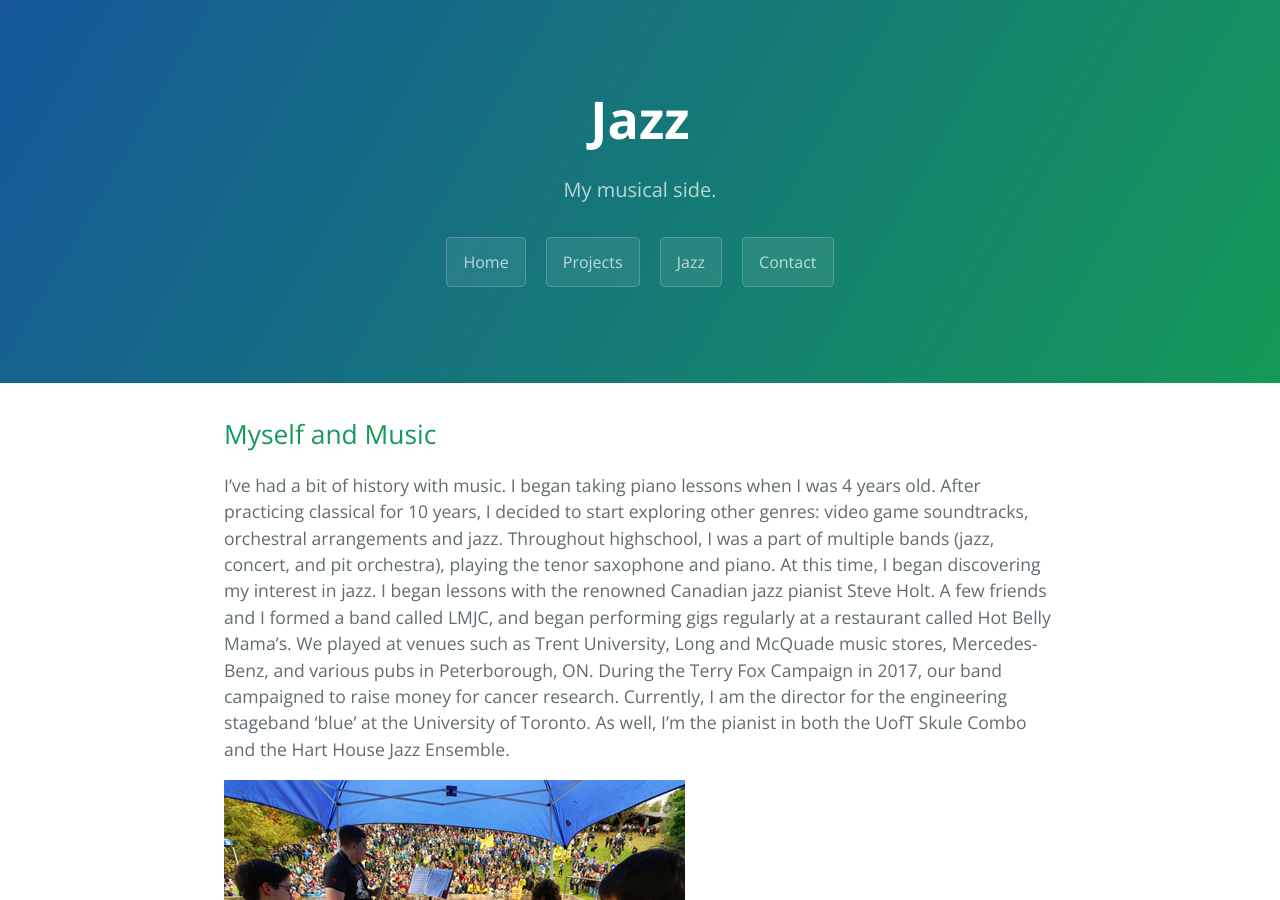
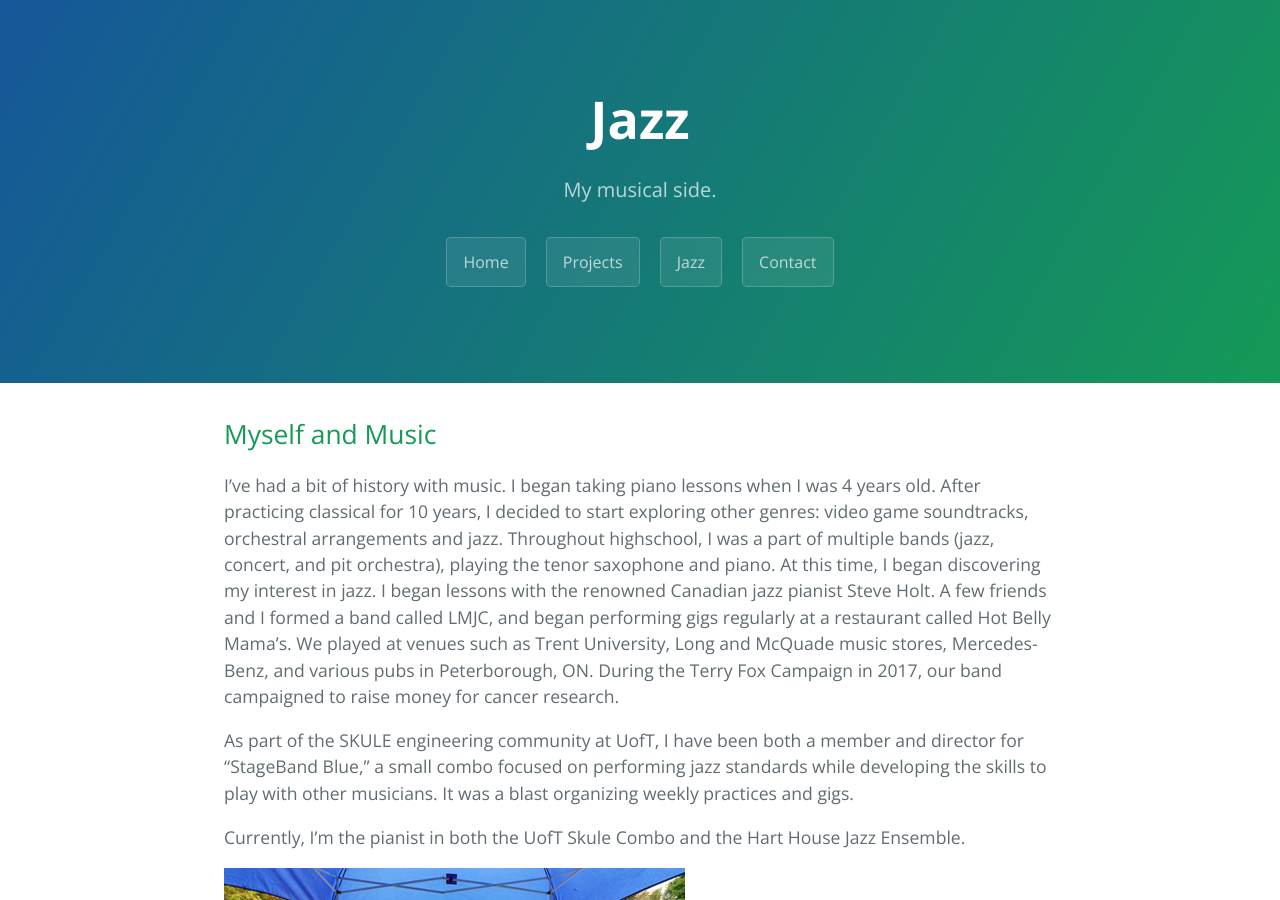
Before and after one commit to yixin0829/Cayman, a Jekyll site: the page built from jazz.md, in a window 1280 px wide and 900 px high. Built offline with Jekyll 4.4.1, drawn with Linux system fonts in a browser that asks for light colours.

Commit message:
Update jazz.md

```diff
--- a/jazz.md
+++ b/jazz.md
@@ -5,7 +5,11 @@ description: My musical side.
 ---
 
 ## Myself and Music
-I've had a bit of history with music. I began taking piano lessons when I was 4 years old. After practicing classical for 10 years, I decided to start exploring other genres: video game soundtracks, orchestral arrangements and jazz. Throughout highschool, I was a part of multiple bands (jazz, concert, and pit orchestra), playing the tenor saxophone and piano. At this time, I began discovering my interest in jazz. I began lessons with the renowned Canadian jazz pianist Steve Holt. A few friends and I formed a band called LMJC, and began performing gigs regularly at a restaurant called Hot Belly Mama's. We played at venues such as Trent University, Long and McQuade music stores, Mercedes-Benz, and various pubs in Peterborough, ON. During the Terry Fox Campaign in 2017, our band campaigned to raise money for cancer research. Currently, I am the director for the engineering stageband 'blue' at the University of Toronto. As well, I'm the pianist in both the UofT Skule Combo and the Hart House Jazz Ensemble.
+I've had a bit of history with music. I began taking piano lessons when I was 4 years old. After practicing classical for 10 years, I decided to start exploring other genres: video game soundtracks, orchestral arrangements and jazz. Throughout highschool, I was a part of multiple bands (jazz, concert, and pit orchestra), playing the tenor saxophone and piano. At this time, I began discovering my interest in jazz. I began lessons with the renowned Canadian jazz pianist Steve Holt. A few friends and I formed a band called LMJC, and began performing gigs regularly at a restaurant called Hot Belly Mama's. We played at venues such as Trent University, Long and McQuade music stores, Mercedes-Benz, and various pubs in Peterborough, ON. During the Terry Fox Campaign in 2017, our band campaigned to raise money for cancer research.
+
+As part of the SKULE engineering community at UofT, I have been both a member and director for "StageBand Blue," a small combo focused on performing jazz standards while developing the skills to play with other musicians. It was a blast organizing weekly practices and gigs.
+
+Currently, I'm the pianist in both the UofT Skule Combo and the Hart House Jazz Ensemble.
 
 ![Terry_Fox_Jazz](/assets/Project_Pictures/Terry_Fox_Jazz.png)
 
```
